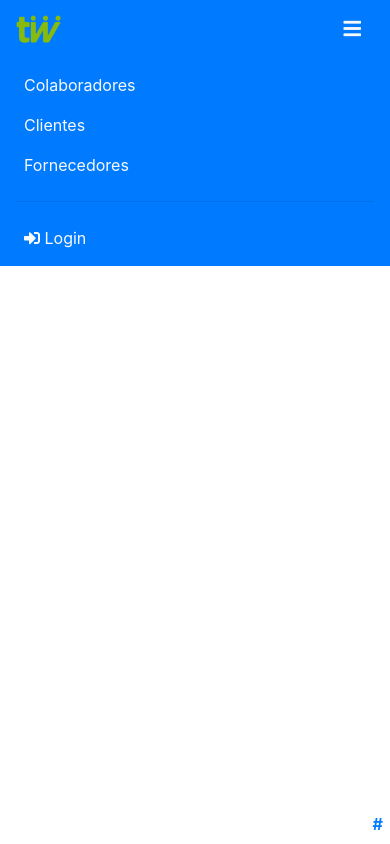
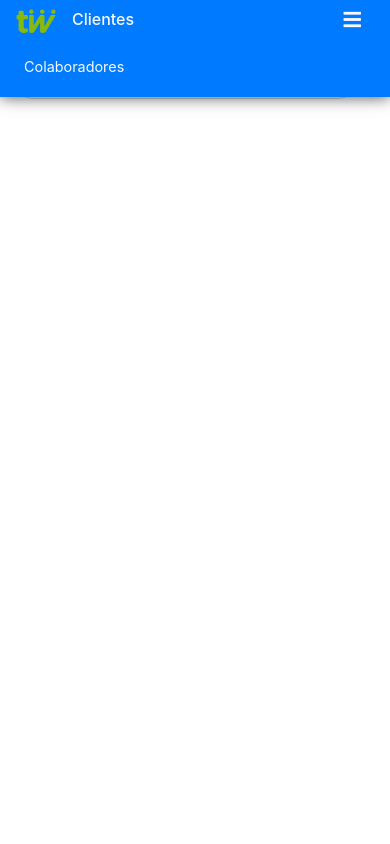
Before and after one commit to CalebeCabral/AppAgendaTW, a PHP site: page /www/view_cliente.html in a window 390 px wide, after a click that opens the changed part. Run offline with PHP 8.4, Linux system fonts and the light colour scheme; some libraries are stand-ins or nearby versions.

Commit message:
Atualizações

```diff
--- a/config.xml
+++ b/config.xml
@@ -7,7 +7,7 @@
     <author email="support@phonegap.com" href="http://phonegap.com">
         PhoneGap Team
     </author>
-    <content src="view_func.html" />
+    <content src="index.html" />
     <preference name="DisallowOverscroll" value="true" />
     <preference name="android-minSdkVersion" value="14" />
     <plugin name="cordova-plugin-battery-status" source="npm" spec="~1.1.1" />
--- a/platforms/browser/config.xml
+++ b/platforms/browser/config.xml
@@ -13,7 +13,7 @@
     <author email="support@phonegap.com" href="http://phonegap.com">
         PhoneGap Team
     </author>
-    <content src="view_func.html" />
+    <content src="index.html" />
     <access origin="*" />
     <allow-intent href="http://*/*" />
     <allow-intent href="https://*/*" />
--- a/platforms/browser/www/config.xml
+++ b/platforms/browser/www/config.xml
@@ -13,7 +13,7 @@
     <author email="support@phonegap.com" href="http://phonegap.com">
         PhoneGap Team
     </author>
-    <content src="view_func.html" />
+    <content src="index.html" />
     <access origin="*" />
     <allow-intent href="http://*/*" />
     <allow-intent href="https://*/*" />
--- a/platforms/browser/www/css/style.css
+++ b/platforms/browser/www/css/style.css
@@ -1,14 +1,57 @@
+body {
+	font-size: 0.9rem;
+}
+
+.wrapper {
+	padding-top: 45px;
+}
+
+.navbar {
+	padding: 0 1rem .2rem;
+	position: fixed;
+	display: block;
+	width: 100%;
+	height: auto;
+	z-index: 9999;
+	box-shadow: 0 0 15px rgba(0, 0, 0, 0.7);
+}
+
+.navbar-toggler:focus {
+	border: none;
+	outline: none;
+}
+
+#searchCli {
+	border-radius: 50px;
+}
+
+#cadastros {
+	border: none;
+}
+
+#cadastros tbody tr {
+	margin-bottom: 30px;
+	background: #f9f9f9;
+	border: 1px solid #ececec;
+	border-radius: 20px;
+	overflow: hidden;
+}
+
 #cadastros tbody tr.shadow {
 	box-shadow: none !important;
+}
+
+#cadastros td {
+	border: none;
+}
+
+#cadastros td:not(:first-child) {
+	border-top: 1px solid #dee2e6;
 }
 
 .glossary-letter__disabled {
 	cursor: default;
 	user-select: none;
-}
-
-.letters {
-   width: 92%;
 }
 
 .back-top {
@@ -17,24 +60,8 @@
 	top: -100px;
 	left: -100px;
 }
-/*
-#searchCli {
-   width: 60%;
-} */
 
 @media only screen and (max-width: 767px) {
-
-   .navbar {
-      position: fixed;
-      display: block;
-      width: 100%;
-      height: auto;
-      z-index: 9999;
-   }
-
-   .wrapper {
-      padding-top: 60px;
-   }
 
 	.scroll-cont {
 		padding: 0 18px 0 0;
@@ -46,6 +73,9 @@
 
 	.cont-glossary {
 		position: fixed;
+		height: 100%;
+		overflow-y: auto;
+		padding-top: 70px;
 		right: 0;
 		bottom: 8px;
 		padding-right: 7px;
@@ -60,11 +90,8 @@
 	}
 
 	.glossary * {
-      font-size: 1rem;
-   }
-
-   .glossary *:not(:first-child) {
-      /* margin-left: 15px; */
+		font-size: 0.9rem;
+		margin-bottom: 5px;
 	}
 
 	.glossary .letters {
@@ -97,7 +124,7 @@
 	}
 
 	#cadastros tbody tr.shadow {
-      box-shadow: 0 .5rem 1rem rgba(0,0,0,.15)!important;
+		box-shadow: 0 .5rem 1rem rgba(0, 0, 0, .15) !important;
 	}
 
 	#cadastros,
@@ -116,18 +143,9 @@
 		left: -9999px;
 	}
 
-   #cadastros {
-      border: none;
-   }
 
-   #cadastros tbody tr {
-      margin-bottom: 60px;
-      background: #f9f9f9;
-      /* border: 3px solid #d4d4d4; */
-      border-radius: 5px;;
-   }
 
-   #cadastros tbody tr td:not(:last-child){
+	#cadastros tbody tr td:not(:last-child) {
 		position: relative;
 		padding-left: 26%;
 	}
--- a/platforms/browser/www/view_cliente.html
+++ b/platforms/browser/www/view_cliente.html
@@ -17,27 +17,23 @@
 	<!-- Navbar -->
 	<nav class="navbar navbar-expand-md bg-primary">
 		<div class="container d-flex justify-content-between">
-			<a href="#" class="navbar-brand text-light"><img src="assets/img/logo_tw_sigla.png" width="45"></a>
+			<div class="d-flex align-items-center">
+				<a href="view_cliente.html" class="navbar-brand text-light">
+					<img src="assets/img/logo_tw_sigla.png" width="40">
+				</a>
+				<h6 class="d-inline-block text-light mb-0">Clientes</h6>
+			</div>
 			<button class="navbar-toggler" type="button" data-toggle="collapse" data-target="#navbarNav">
 				<i class="fas fa-bars text-light"></i>
 			</button>
-			<div class="collapse navbar-collapse mt-3 mt-md-0" id="navbarNav">
+			<div class="collapse navbar-collapse my-2" id="navbarNav">
 				<ul class="navbar-nav ml-2 mr-auto">
 					<li class="nav-item">
 						<a href="view_func.html" class="nav-link text-light">Colaboradores</a>
 					</li>
-					<li class="nav-item ml-md-2">
-						<a href="view_cliente.html" class="nav-link text-light">Clientes</a>
-					</li>
-					<li class="nav-item ml-md-2 mr-auto">
+					<!-- <li class="nav-item ml-md-2 mr-auto">
 						<a href="view_fornec.html" class="nav-link text-light">Fornecedores</a>
-					</li>
-				</ul>
-				<hr>
-				<ul class="nav navbar-nav ml-2 mr-4">
-					<li>
-						<a href="login_form.php" class="text-light nav-link"><i class="fas fa-sign-in-alt"></i> Login</a>
-					</li>
+					</li> -->
 				</ul>
 
 			</div>
@@ -47,15 +43,11 @@
 
 	<div class="container wrapper">
 		<div class="col-12 scroll-cont">
-			<div class="row my-3">
-				<div class="col align-items-center clearfix">
-					<h2 class="float-left page-titulo">Colaboradores</h2>
-				</div>
-			</div>
 
-			<div class="row clearfix mt-3">
+			<div class="row clearfix mt-3 mb-4">
+
 				<div class="col-md-6 col-xs-12 d-md-flex justify-content-start search-filter">
-					<form class="form-inline px-1">
+					<form class="form-inline">
 						<div class="input-group">
 							<div class="input-group-prepend">
 								<label for="searchCli" class="d-none d-md-block ml-2 input-group-text"><i class="fas fa-search"></i></label>
@@ -116,9 +108,9 @@
 		</div>
 	</div>
 
-	<div class="col-1 cont-glossary">
+	<div class="cont-glossary">
 		<div class="glossary d-flex flex-column">
-			<a class="d-md-none glossary-all" href="#"><strong>#</strong></a>
+			<a class="glossary-all" href="#"><strong>#</strong></a>
 			<div class="letters d-flex flex-column">
 				<!-- Letras geradas table-functions.js -->
 			</div>
```
Also changed, not shown: platforms/browser/www/view_func.html (+12 -14 lines), www/css/style.css (+54 -36 lines), www/view_cliente.html (+14 -22 lines), www/view_func.html (+12 -14 lines). Lines whose indentation alone changed are shown as unchanged.
